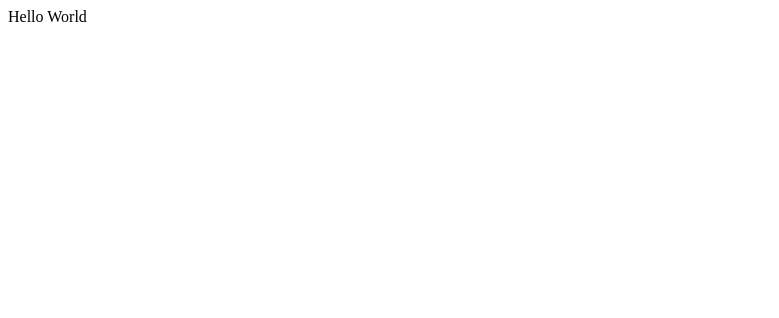
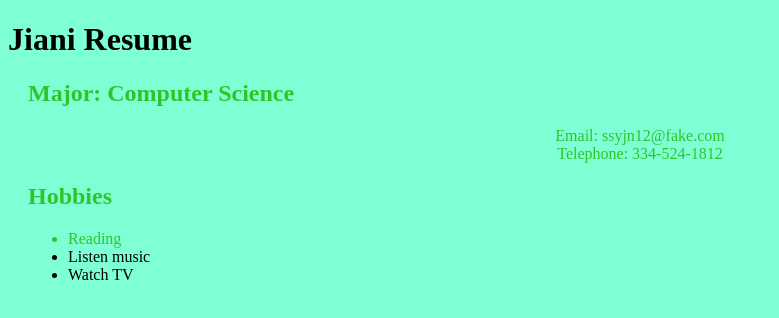
Before and after one commit to jyu0412/jiani-resume, a plain HTML site: page index.html in a window 1280 px wide. Shown: the whole page, without its empty margins (0-779 px from the left). Drawn offline with Linux system fonts and the light colour scheme.

Commit message:
color, content, center

```diff
--- a/index.html
+++ b/index.html
@@ -1 +1,27 @@
-<p>Hello World</p>
+<!DOCTYPE html>
+<html>
+    <head>
+        <link rel="stylesheet" href="main.css">
+        <title> First Javascript program
+        </title>
+    </head>
+    <body>
+        <h1 class="two-words">Jiani Resume</h1>
+        <section>
+          <h2>Major: Computer Science</h2>
+          <div class="center">Email: ssyjn12@fake.com</div>
+          <div class="center">Telephone: 334-524-1812</div>
+        </section>
+
+        <section>
+        <h2>Hobbies</h2>
+          <ul>
+            <li>Reading</li>
+            <li class="two-words">Listen music</li>
+            <li class="two-words">Watch TV</li>
+          </ul>
+        </section>
+
+    </body>
+
+</html>
--- /dev/null
+++ b/main.css
@@ -0,0 +1,16 @@
+body {
+    background-color: aquamarine;
+    color: rgb(47, 197, 42);
+}
+
+.two-words {
+    color: black;
+}
+
+section {
+    margin: 20px;
+}
+
+.center {
+    text-align: center;
+}
```
